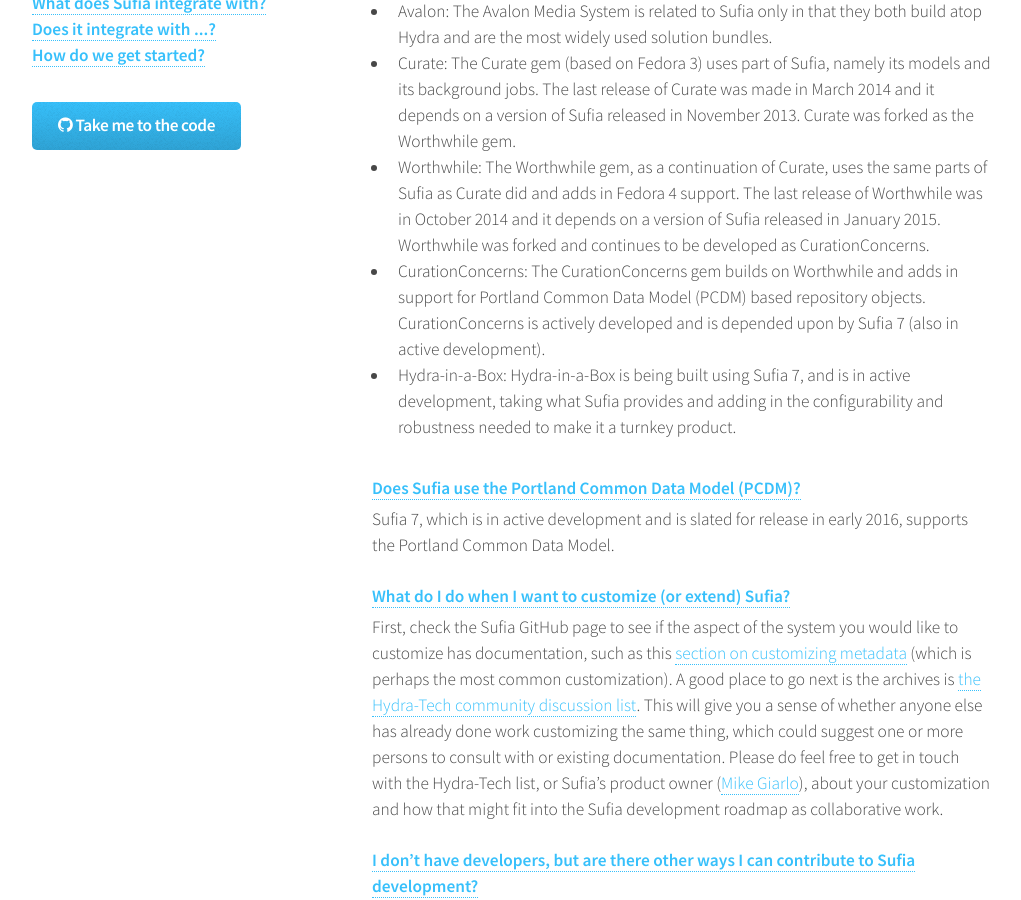
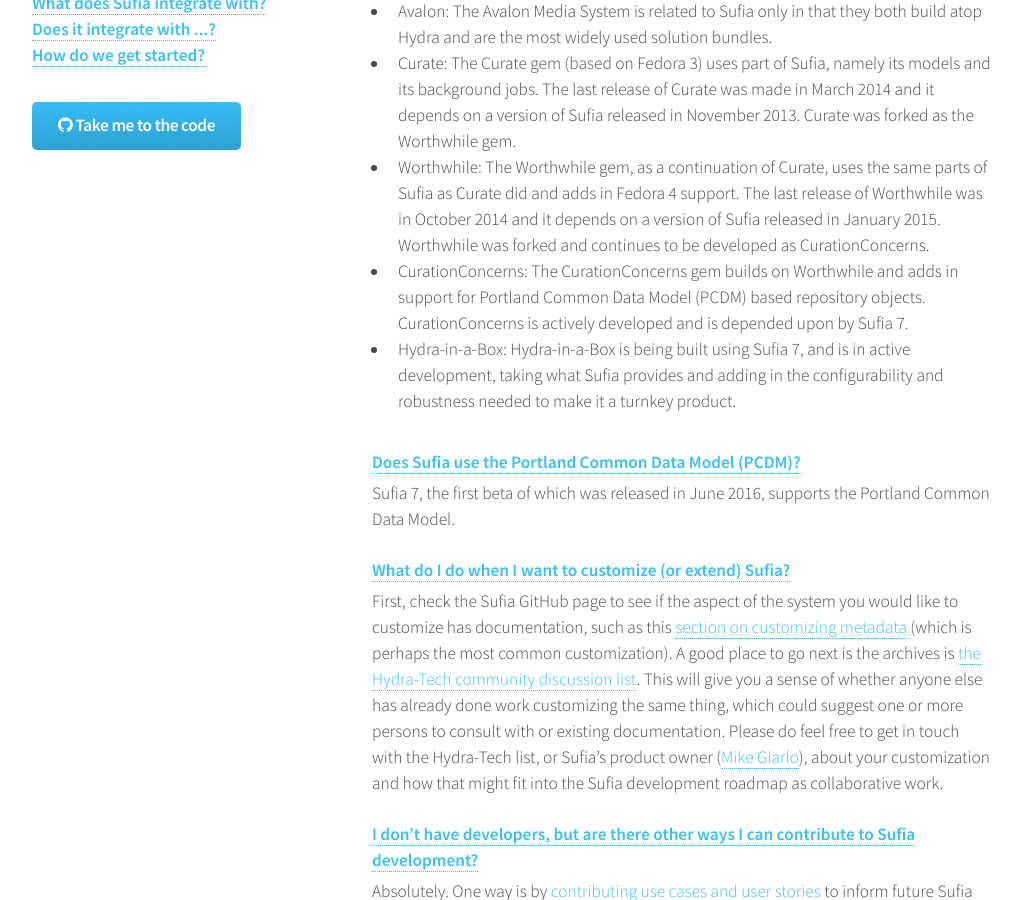
Before and after one commit to samvera-labs/sufia.io, a Jekyll site: the page built from about/managers/index.html, in a window 1280 px wide and 900 px high, scrolled down 780 px. Shown: the whole window, without its empty margins (128-1149 px from the left). Built offline with Jekyll 4.4.1, drawn with Linux system fonts in a browser that asks for light colours.

Commit message:
Sufia 7 beta release is out

```diff
--- a/about/managers/index.html
+++ b/about/managers/index.html
@@ -61,13 +61,13 @@
                                     <li>Avalon: The Avalon Media System is related to Sufia only in that they both build atop Hydra and are the most widely used solution bundles.</li>
                                     <li>Curate: The Curate gem (based on Fedora 3) uses part of Sufia, namely its models and its background jobs. The last release of Curate was made in March 2014 and it depends on a version of Sufia released in November 2013. Curate was forked as the Worthwhile gem.</li>
                                     <li>Worthwhile: The Worthwhile gem, as a continuation of Curate, uses the same parts of Sufia as Curate did and adds in Fedora 4 support. The last release of Worthwhile was in October 2014 and it depends on a version of Sufia released in January 2015. Worthwhile was forked and continues to be developed as CurationConcerns.</li>
-                                    <li>CurationConcerns: The CurationConcerns gem builds on Worthwhile and adds in support for Portland Common Data Model (PCDM) based repository objects. CurationConcerns is actively developed and is depended upon by Sufia 7 (also in active development).</li>
+                                    <li>CurationConcerns: The CurationConcerns gem builds on Worthwhile and adds in support for Portland Common Data Model (PCDM) based repository objects. CurationConcerns is actively developed and is depended upon by Sufia 7.</li>
                                     <li>Hydra-in-a-Box: Hydra-in-a-Box is being built using Sufia 7, and is in active development, taking what Sufia provides and adding in the configurability and robustness needed to make it a turnkey product.</li>
                                 </ul>
                             </dd>
 
                             <dt style="margin-top: 25px"><strong><a name="q4">Does Sufia use the Portland Common Data Model (PCDM)?</a></strong></dt>
-                            <dd style="margin-top: 5px">Sufia 7, which is in active development and is slated for release in early 2016, supports the Portland Common Data Model.</dd>
+                            <dd style="margin-top: 5px">Sufia 7, the first beta of which was released in June 2016, supports the Portland Common Data Model.</dd>
 
                             <dt style="margin-top: 25px"><strong><a name="q5">What do I do when I want to customize (or extend) Sufia?</a></strong></dt>
                             <dd style="margin-top: 5px">First, check the Sufia GitHub page to see if the aspect of the system you would like to customize has documentation, such as this <a href="https://github.com/projecthydra/sufia#customizing-metadata">section on customizing metadata</a> (which is perhaps the most common customization). A good place to go next is the archives is <a href="https://groups.google.com/forum/#!topic/hydra-tech/">the Hydra-Tech community discussion list</a>. This will give you a sense of whether anyone else has already done work customizing the same thing, which could suggest one or more persons to consult with or existing documentation. Please do feel free to get in touch with the Hydra-Tech list, or Sufia’s product owner (<a href="mailto:mjgiarlo@stanford.edu">Mike Giarlo</a>), about your customization and how that might fit into the Sufia development roadmap as collaborative work.</dd>
```
